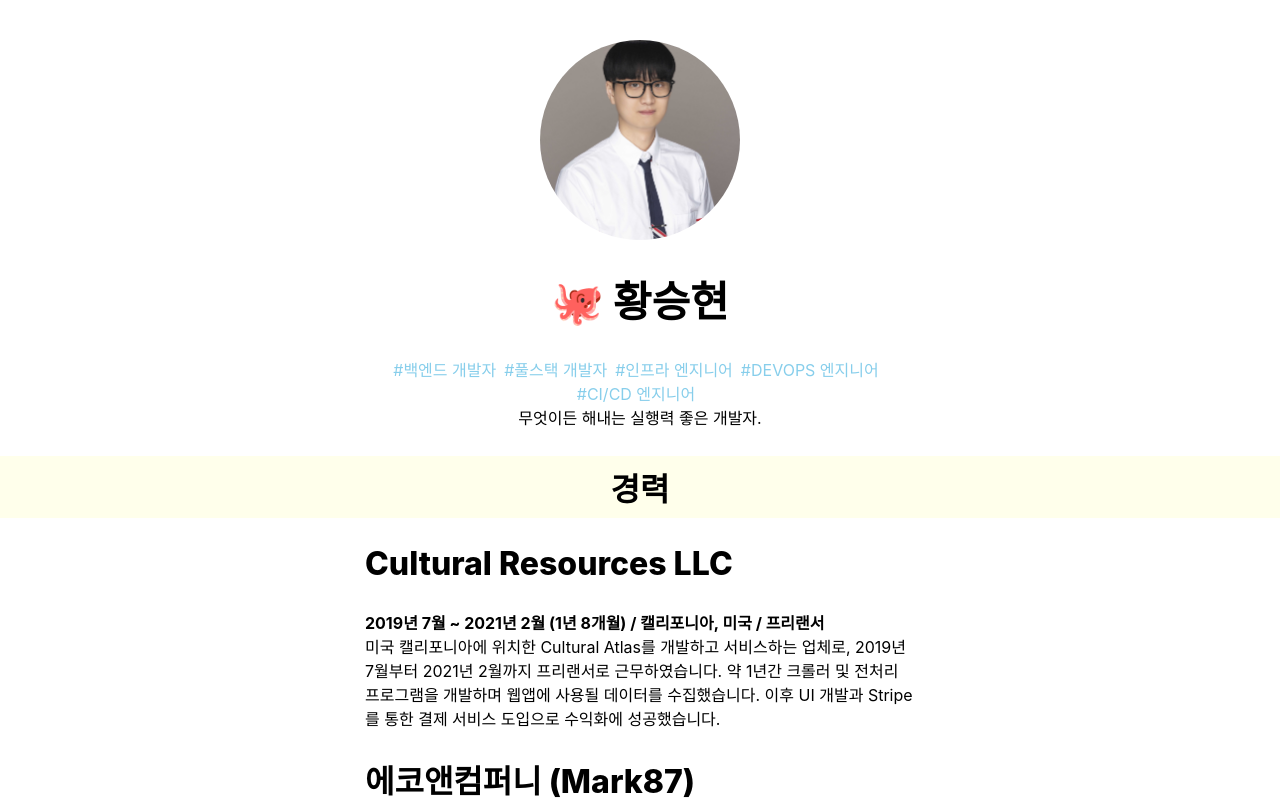
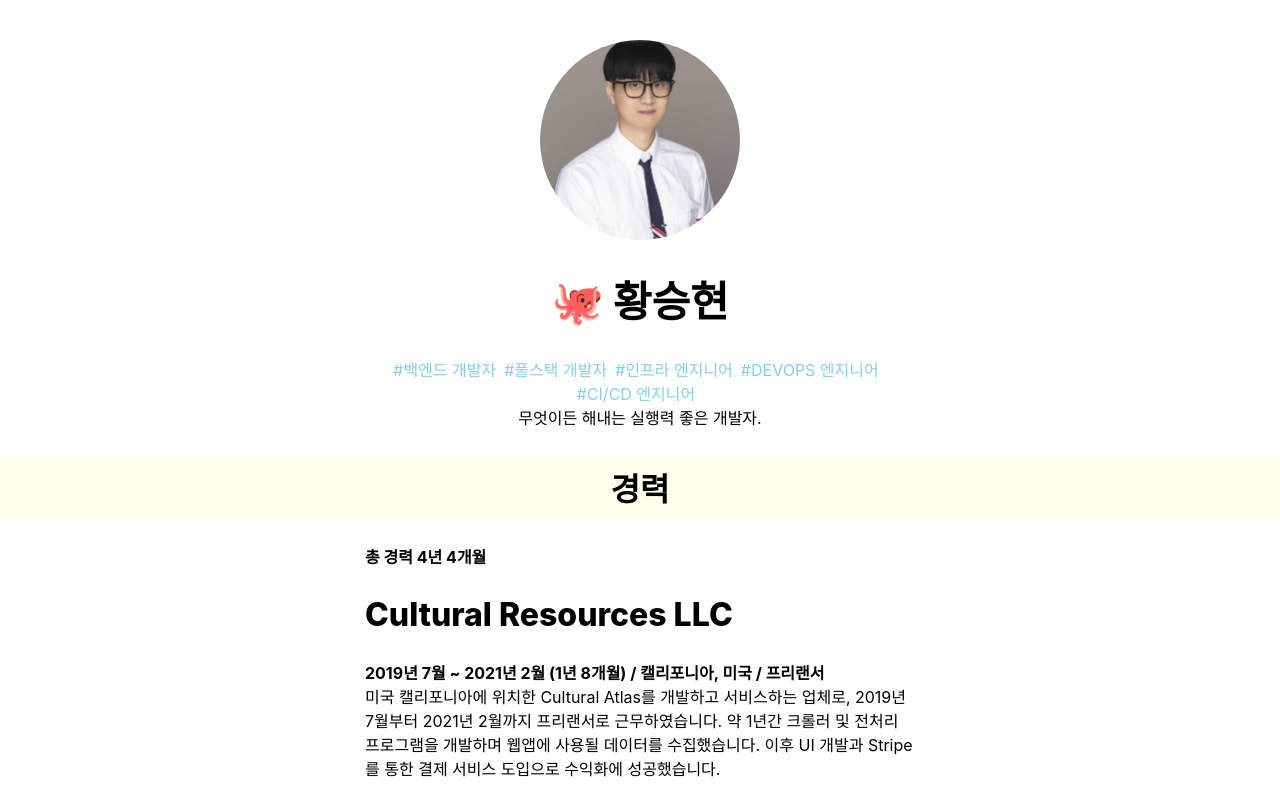
Before and after one commit to hsh2001/dev.hsh.kr, a Next.js app: page / in a window 1280 px wide. Shown: the top 800 px of the page. Built offline with nearby package versions, Linux system fonts and the light colour scheme.

Commit message:
Update index.tsx

```diff
--- a/pages/index.tsx
+++ b/pages/index.tsx
@@ -64,6 +64,15 @@ const Page: NextPage = () => {
       <SubTitle center coloredBackground>
         경력
       </SubTitle>
+
+
+      <TypoContainer>
+        <Paragraph>
+          <b>
+            총 경력 4년 4개월
+          </b>
+        </Paragraph>
+      </TypoContainer>
 
       <TypoContainer>
         <SubTitle>Cultural Resources LLC</SubTitle>
```
